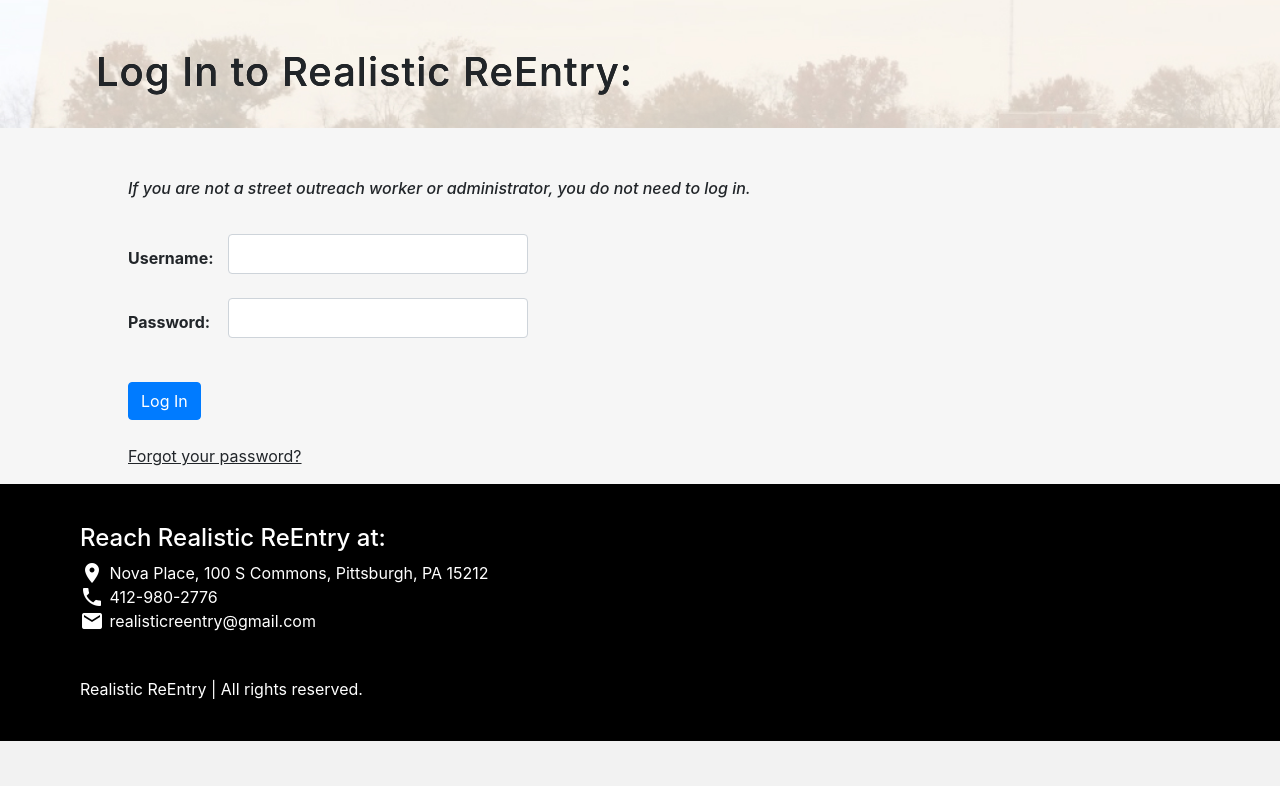
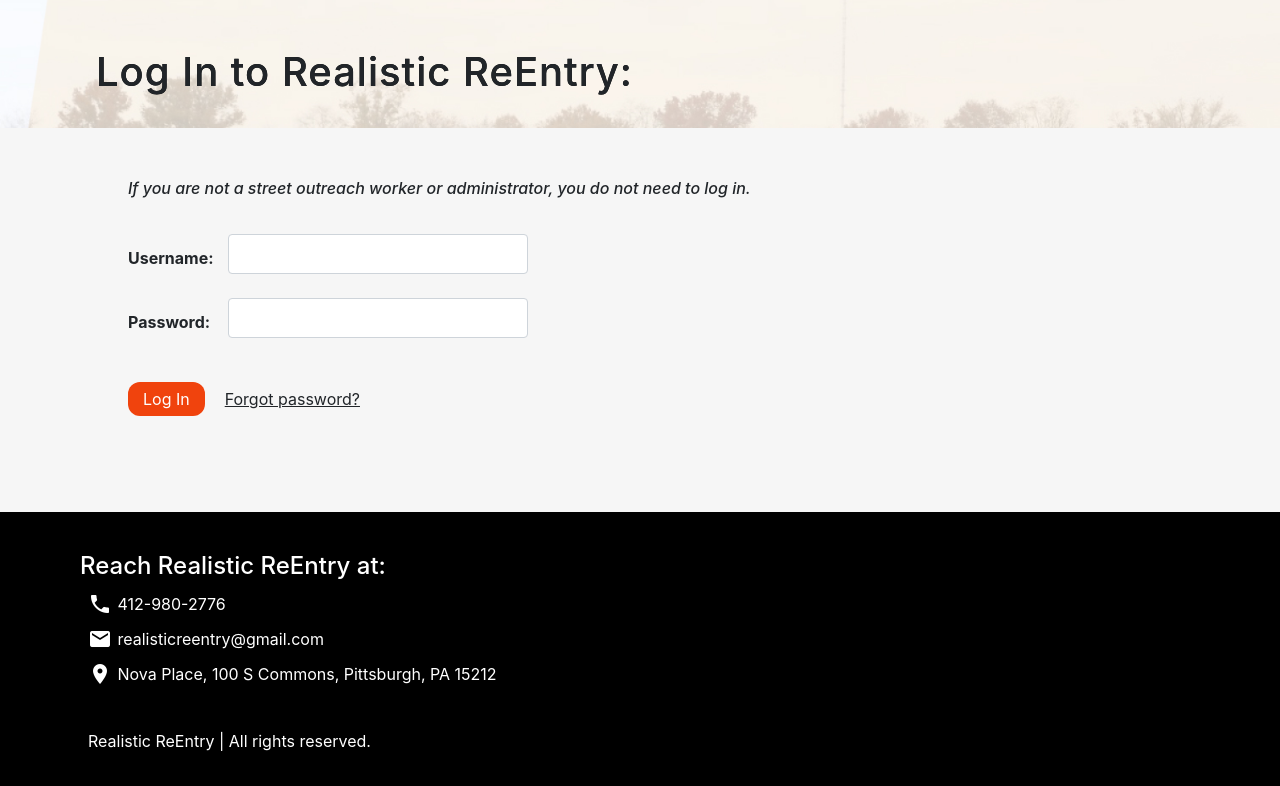
Before and after one commit to elainewangg/ReEntry, a Django app: page /login/ in a window 1280 px wide. Shown: the part 59-845 px from the top of the page. Before the commit the page ends 800 px from the top, so only its background shows below. Run offline with Django 3.2, Linux system fonts and the light colour scheme; some libraries are stand-ins or nearby versions.

Commit message:
footer adjusted, login paeg adjusted

```diff
--- a/NewEra/static/NewEra/index_styles.css
+++ b/NewEra/static/NewEra/index_styles.css
@@ -80,20 +80,15 @@
 }
 
 .footer p {
-    margin: 0;
-    padding: 0;
+    text-align: left;
+    margin: 5px;
+    padding: 3px;
 }
 
-.footer p.contact-title {
-    font-size: 20px;
-}
-
-.footer p, .footer p.footer-rights {
-    font-size: 16px;
-}
 
 .footer p.footer-rights {
     margin-top: 20px;
+    margin-bottom: -10px;
 }
 
 .home-founder {
--- a/NewEra/templates/NewEra/footer.html
+++ b/NewEra/templates/NewEra/footer.html
@@ -5,10 +5,10 @@
 
 <div class="footer">
     <h4>Reach Realistic ReEntry at:</h4>
-    <p><i class="material-icons">place</i>    Nova Place, 100 S Commons, Pittsburgh, PA 15212</p>
     <p><i class="material-icons">phone</i>    412-980-2776</p>
     <p><i class="material-icons">mail</i>  realisticreentry@gmail.com</p>
-    <br>
+    <p><i class="material-icons">place</i>    Nova Place, 100 S Commons, Pittsburgh, PA 15212</p>
+    <hr/>
     <p class="footer-rights">Realistic ReEntry | All rights reserved.</p>
 </div>
 
--- a/NewEra/templates/NewEra/login.html
+++ b/NewEra/templates/NewEra/login.html
@@ -18,11 +18,12 @@
             </table>
             {% csrf_token %}
             <br/>
-            <button id="id_login_button" class="btn btn-primary" type="submit" data-target="#role-switch-modal">Log In
-            </button>
+            <div class="d-flex align-items-center" style="gap: 20px;">
+                <button id="id_login_button" class="orange-button" type="submit" data-target="#role-switch-modal">Log In</button>
+                <div><a href="{% url 'reset_password' %}"><u>Forgot password?</u></a></div>
+            </div>
         </form>
-        <br/>
-        <p><a href="{% url 'reset_password' %}"><u>Forgot your password?</u></a></p>
+        <br/><br/><br/><br/>
     </div>
 {% endblock %}
 
```
